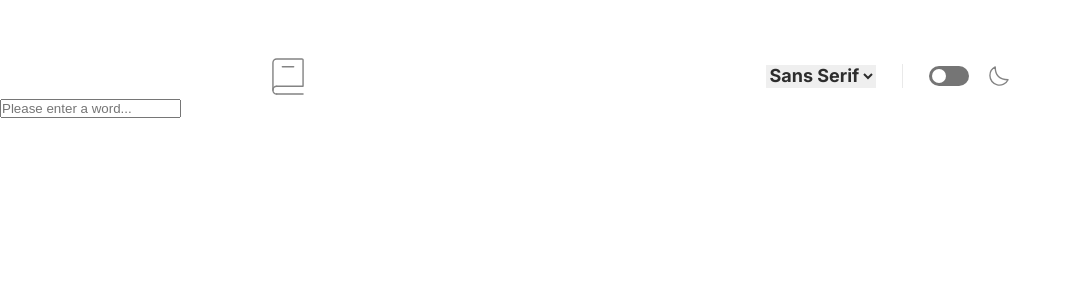
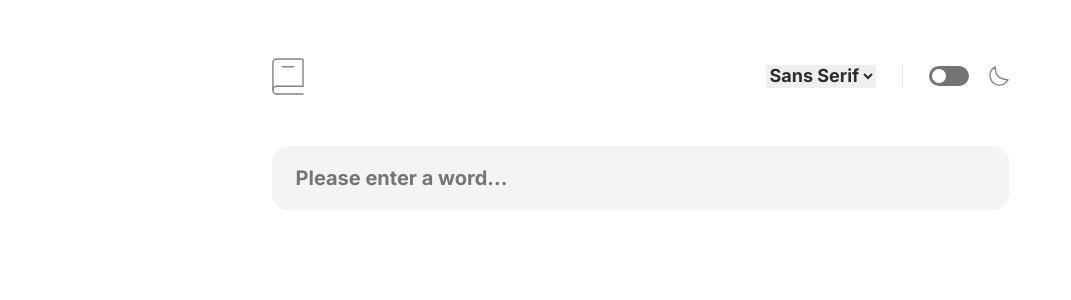
Before and after one commit to VladimirVolvakov/wed-dictionary-app, a React (Vite) app: page / in a window 1280 px wide. Shown: the top 300 px of the page, without its empty margins (0-1071 px from the left). Built offline with nearby package versions, Linux system fonts and the light colour scheme.

Commit message:
feat: add markup & styles for SearchInput component

```diff
--- a/src/ui/Main.jsx
+++ b/src/ui/Main.jsx
@@ -3,6 +3,8 @@ import SearchInput from "./SearchInput";
 
 const StyledMain = styled.main`
   width: 100%;
+  max-width: 73.7rem;
+  margin: 0 auto;
 `;
 
 const Main = () => {
--- a/src/ui/SearchInput.jsx
+++ b/src/ui/SearchInput.jsx
@@ -1,6 +1,18 @@
 import styled from "styled-components";
 
-const Input = styled.input``;
+const Input = styled.input`
+  width: 100%;
+  margin: 5.15rem 0 4.5rem;
+  padding: 2rem 2.4rem;
+  border: none;
+  border-radius: 1.6rem;
+  background-color: var(--color-grey-lighter);
+  font-family: var(--font-sans-serif);
+  font-size: var(--f-size-heading-sm);
+  line-height: var(--line-height-heading-sm);
+  font-weight: 700;
+  color: var(--color-grey-darker);
+`;
 
 const SearchInput = () => {
   return (
```
